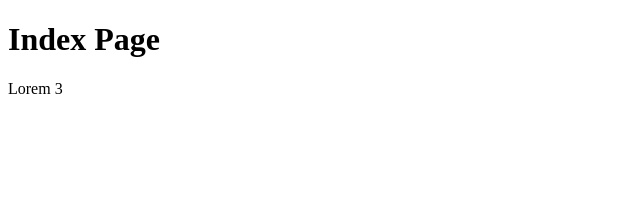
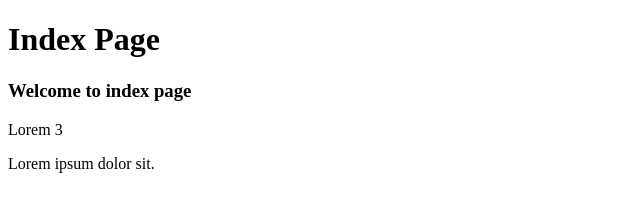
Before and after one commit to anu511/Project1, a plain HTML site: page index.html in a window 1280 px wide. Shown: the whole page, without its empty margins (0-640 px from the left). Drawn offline with Linux system fonts and the light colour scheme.

Commit message:
Updated index

```diff
--- a/index.html
+++ b/index.html
@@ -5,6 +5,8 @@
     </head>
     <body>
         <h1>Index Page</h1>
+        <h3>Welcome to index page</h3>
         <p>Lorem 3</p>
+        <p>Lorem ipsum dolor sit.</p>
     </body>
 </html>
```
